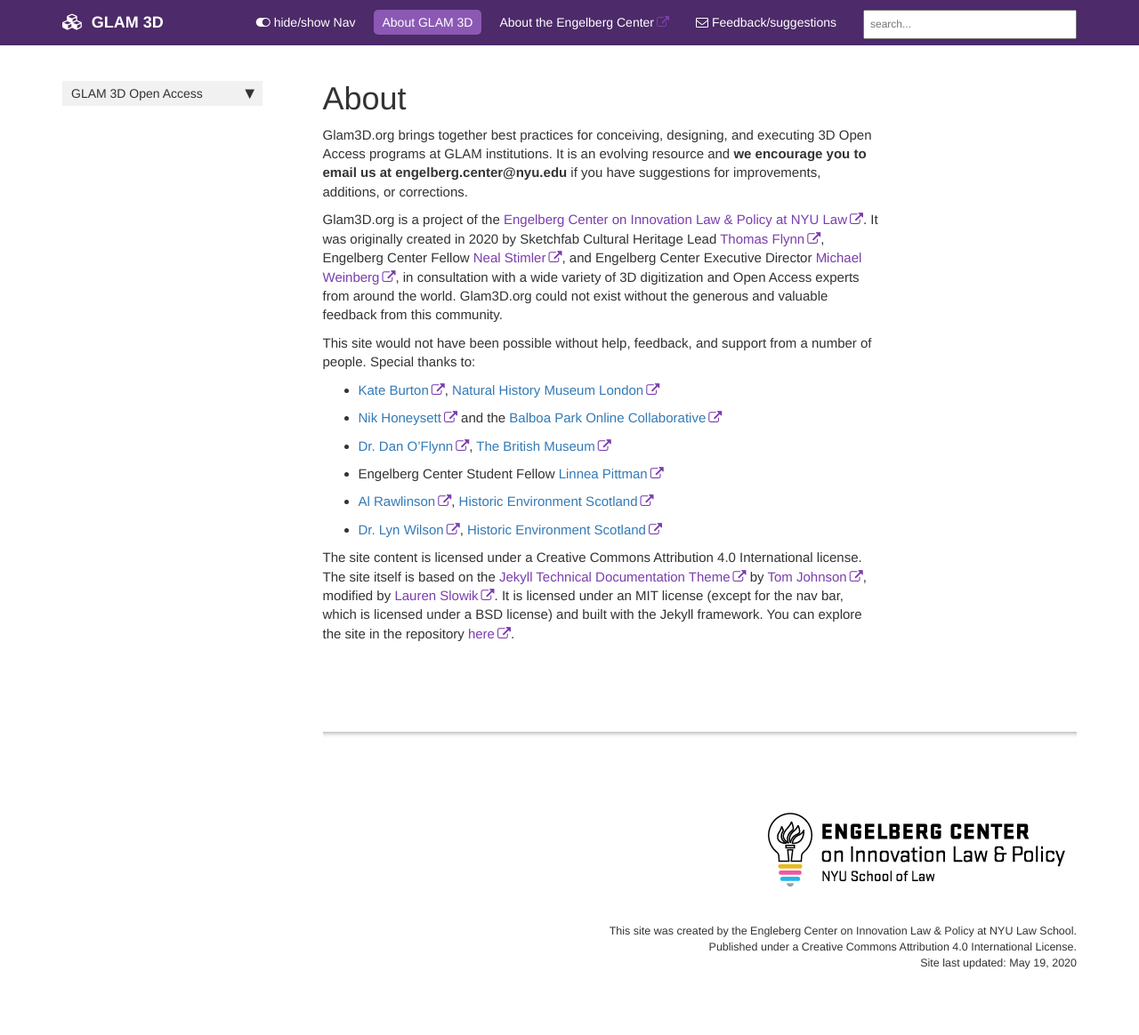
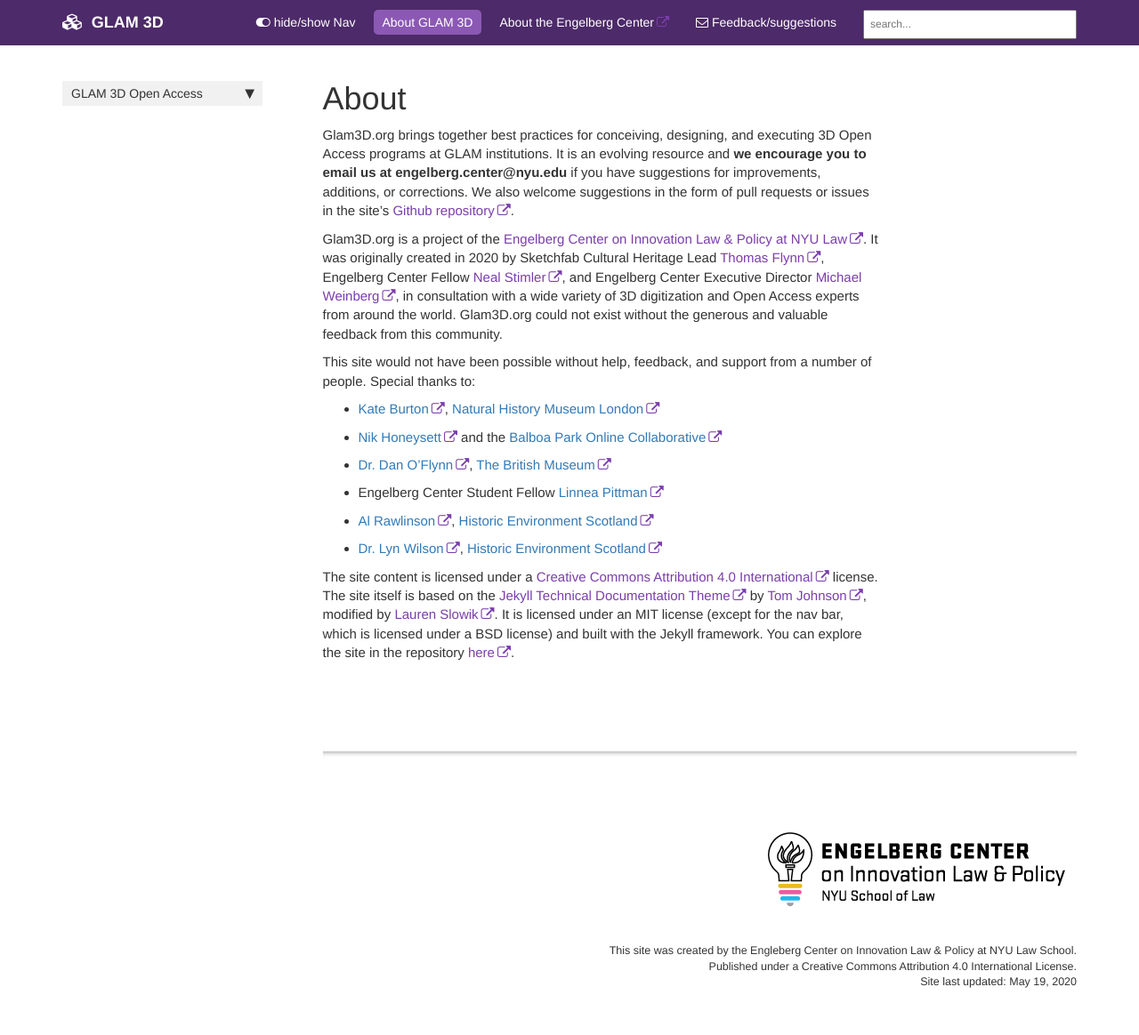
Before and after one commit to NYUEngelberg/NYUEngelberg.github.io, a Jekyll site: the page built from pages/About/about.md, in a window 1280 px wide. Shown: the whole page at 89% size. Built offline with Jekyll 4.4.1, drawn with Linux system fonts in a browser that asks for light colours; comment, search, counter and statistics services are not loaded; before the commit the page ends 1143 px from its top, so only the background shows below that.

Commit message:
updated readme

```diff
--- a/pages/About/about.md
+++ b/pages/About/about.md
@@ -7,7 +7,7 @@ toc: false
 ---
 
 
-Glam3D.org brings together best practices for conceiving, designing, and executing 3D Open Access programs at GLAM institutions.  It is an evolving resource and **we encourage you to email us at engelberg.center@nyu.edu** if you have suggestions for improvements, additions, or corrections.
+Glam3D.org brings together best practices for conceiving, designing, and executing 3D Open Access programs at GLAM institutions.  It is an evolving resource and **we encourage you to email us at engelberg.center@nyu.edu** if you have suggestions for improvements, additions, or corrections.  We also welcome suggestions in the form of pull requests or issues in the site's [Github repository](https://github.com/NYUEngelberg/NYUEngelberg.github.io).
 
 Glam3D.org is a project of the [Engelberg Center on Innovation Law & Policy at NYU Law](https://www.law.nyu.edu/centers/engelberg).  It was originally created in 2020 by Sketchfab Cultural Heritage Lead [Thomas Flynn](https://twitter.com/nebulousflynn), Engelberg Center Fellow [Neal Stimler](https://www.law.nyu.edu/centers/engelberg/team/stimler), and Engelberg Center Executive Director [Michael Weinberg](https://www.law.nyu.edu/centers/engelberg/team/weinberg), in consultation with a wide variety of 3D digitization and Open Access experts from around the world.  Glam3D.org could not exist without the generous and valuable feedback from this community.
 
@@ -20,4 +20,4 @@ This site would not have been possible without help, feedback, and support from
 * [Al Rawlinson](https://twitter.com/alrawli), [Historic Environment Scotland](https://www.historicenvironment.scot/)
 * [Dr. Lyn Wilson](https://twitter.com/Scottish3D), [Historic Environment Scotland](https://www.historicenvironment.scot/)
 
-The site content is licensed under a Creative Commons Attribution 4.0 International license.  The site itself is based on the [Jekyll Technical Documentation Theme](https://idratherbewriting.com/documentation-theme-jekyll/) by [Tom Johnson](https://idratherbewriting.com/aboutme/), modified by [Lauren Slowik](https://www.laurenslowik.com/).  It is licensed under an MIT license (except for the nav bar, which is licensed under a BSD license) and built with the Jekyll framework.  You can explore the site in the repository [here](https://github.com/NYUEngelberg/NYUEngelberg.github.io).
+The site content is licensed under a [Creative Commons Attribution 4.0 International](https://creativecommons.org/licenses/by/4.0/legalcode) license.  The site itself is based on the [Jekyll Technical Documentation Theme](https://idratherbewriting.com/documentation-theme-jekyll/) by [Tom Johnson](https://idratherbewriting.com/aboutme/), modified by [Lauren Slowik](https://www.laurenslowik.com/).  It is licensed under an MIT license (except for the nav bar, which is licensed under a BSD license) and built with the Jekyll framework.  You can explore the site in the repository [here](https://github.com/NYUEngelberg/NYUEngelberg.github.io).
```
Also changed, not shown: README.md.
